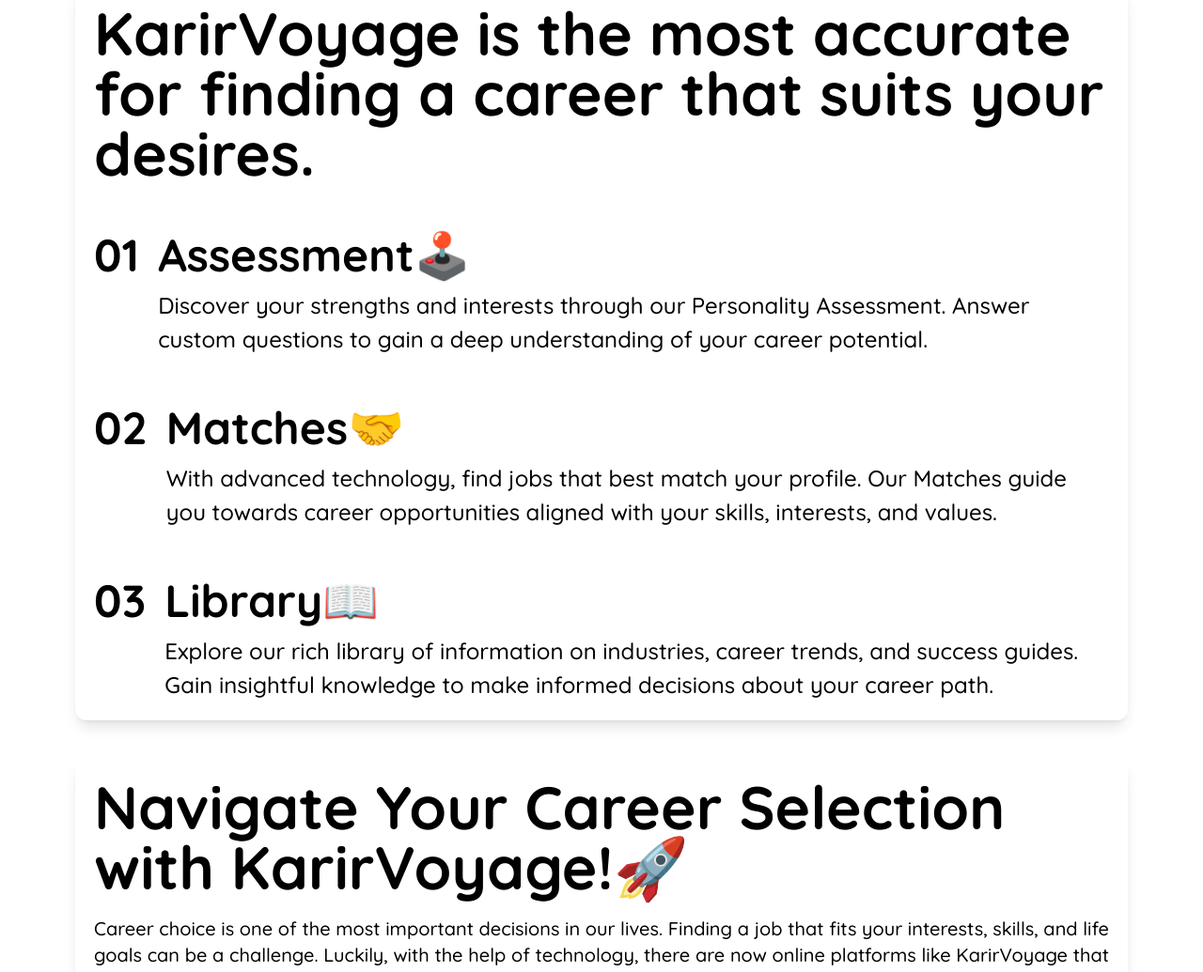
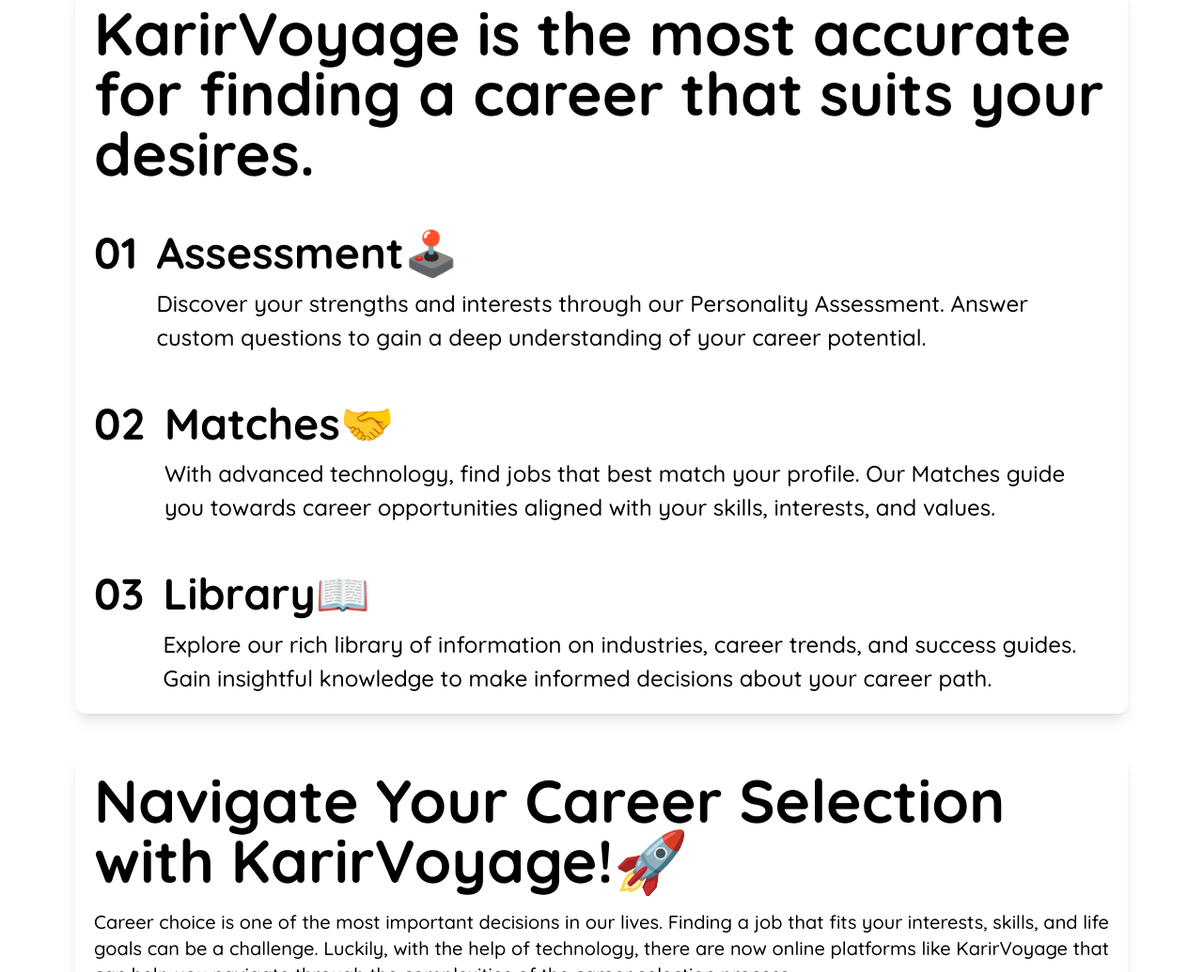
Before and after one commit to husainfadhlillah/KarirVoyage, a plain HTML site: page index.html in a window 1280 px wide. Shown: the part 801-1836 px from the top of the page at 94% size. Drawn offline with nearby package versions, Linux system fonts and the light colour scheme.

Commit message:
Update Text Size

```diff
--- a/index.html
+++ b/index.html
@@ -263,14 +263,14 @@
           <section class="flex flex-row gap-5">
             <div class="flex">
               <h3
-                class="flex text-[1.5em] md:text-[2.5em] lg:text-[3em] font-qs font-bold"
+                class="flex text-[1.5em] md:text-[2.5em] lg:text-[2.9em] font-qs font-bold"
               >
                 01
               </h3>
             </div>
             <div class="point-cont">
               <h2
-                class="flex text-[1.5em] md:text-[2.5em] lg:text-[3em] font-qs font-bold"
+                class="flex text-[1.5em] md:text-[2.5em] lg:text-[2.9em] font-qs font-bold"
               >
                 Assessment🕹️
               </h2>
@@ -284,14 +284,14 @@
           <section class="flex flex-row gap-5">
             <div class="flex">
               <h3
-                class="flex text-[1.5em] md:text-[2.5em] lg:text-[3em] font-qs font-bold"
+                class="flex text-[1.5em] md:text-[2.5em] lg:text-[2.9em] font-qs font-bold"
               >
                 02
               </h3>
             </div>
             <div class="point-cont">
               <h2
-                class="flex text-[1.5em] md:text-[2.5em] lg:text-[3em] font-qs font-bold"
+                class="flex text-[1.5em] md:text-[2.5em] lg:text-[2.9em] font-qs font-bold"
               >
                 Matches🤝
               </h2>
@@ -305,14 +305,14 @@
           <section class="flex flex-row gap-5">
             <div class="flex">
               <h3
-                class="flex text-[1.5em] md:text-[2.5em] lg:text-[3em] font-qs font-bold"
+                class="flex text-[1.5em] md:text-[2.5em] lg:text-[2.9em] font-qs font-bold"
               >
                 03
               </h3>
             </div>
             <div class="point-cont">
               <h2
-                class="flex text-[1.5em] md:text-[2.5em] lg:text-[3em] font-qs font-bold"
+                class="flex text-[1.5em] md:text-[2.5em] lg:text-[2.9em] font-qs font-bold"
               >
                 Library📖
               </h2>
```
Also changed, not shown: community.html (+5 -6 lines), profile.html (+2 -2 lines).
